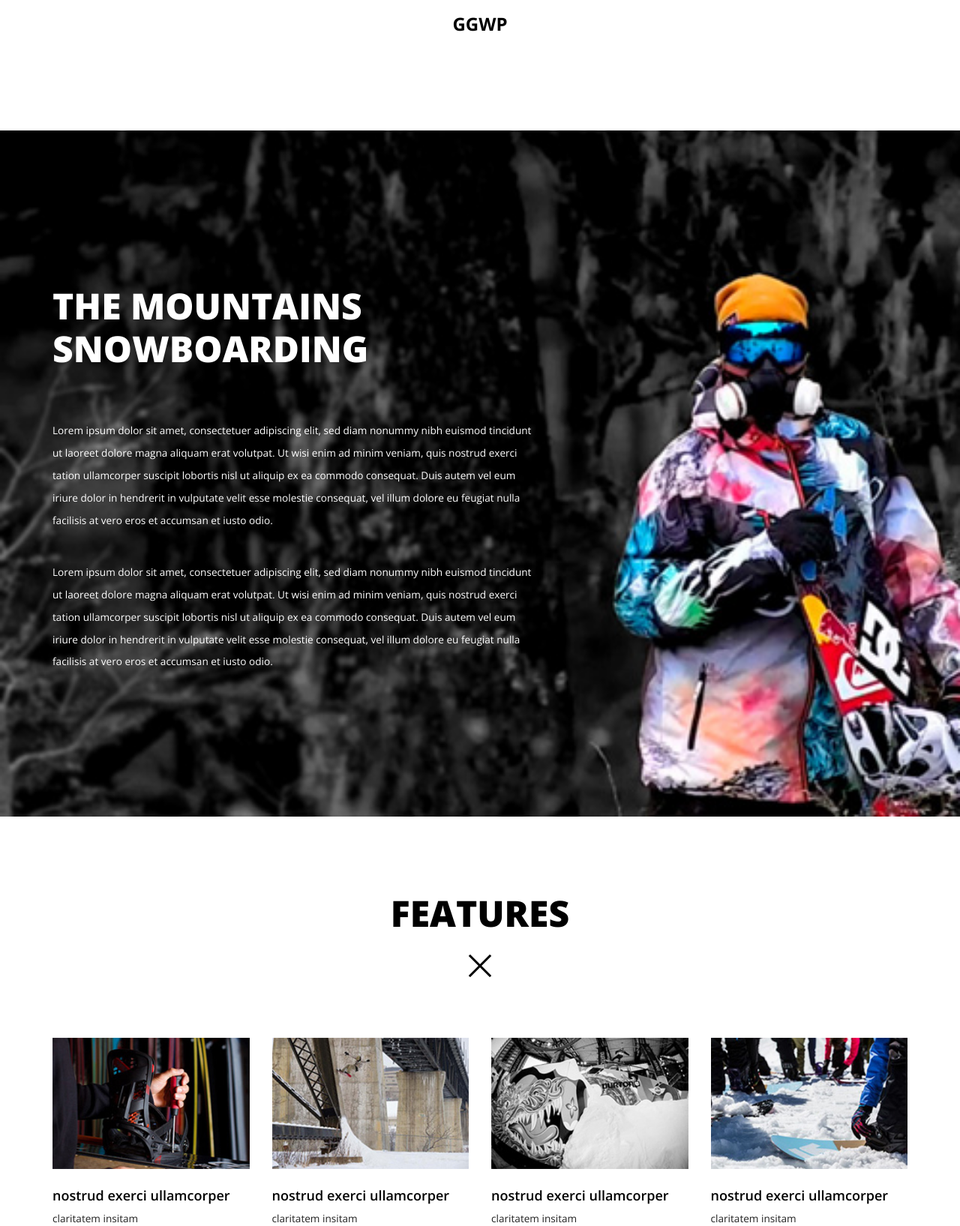
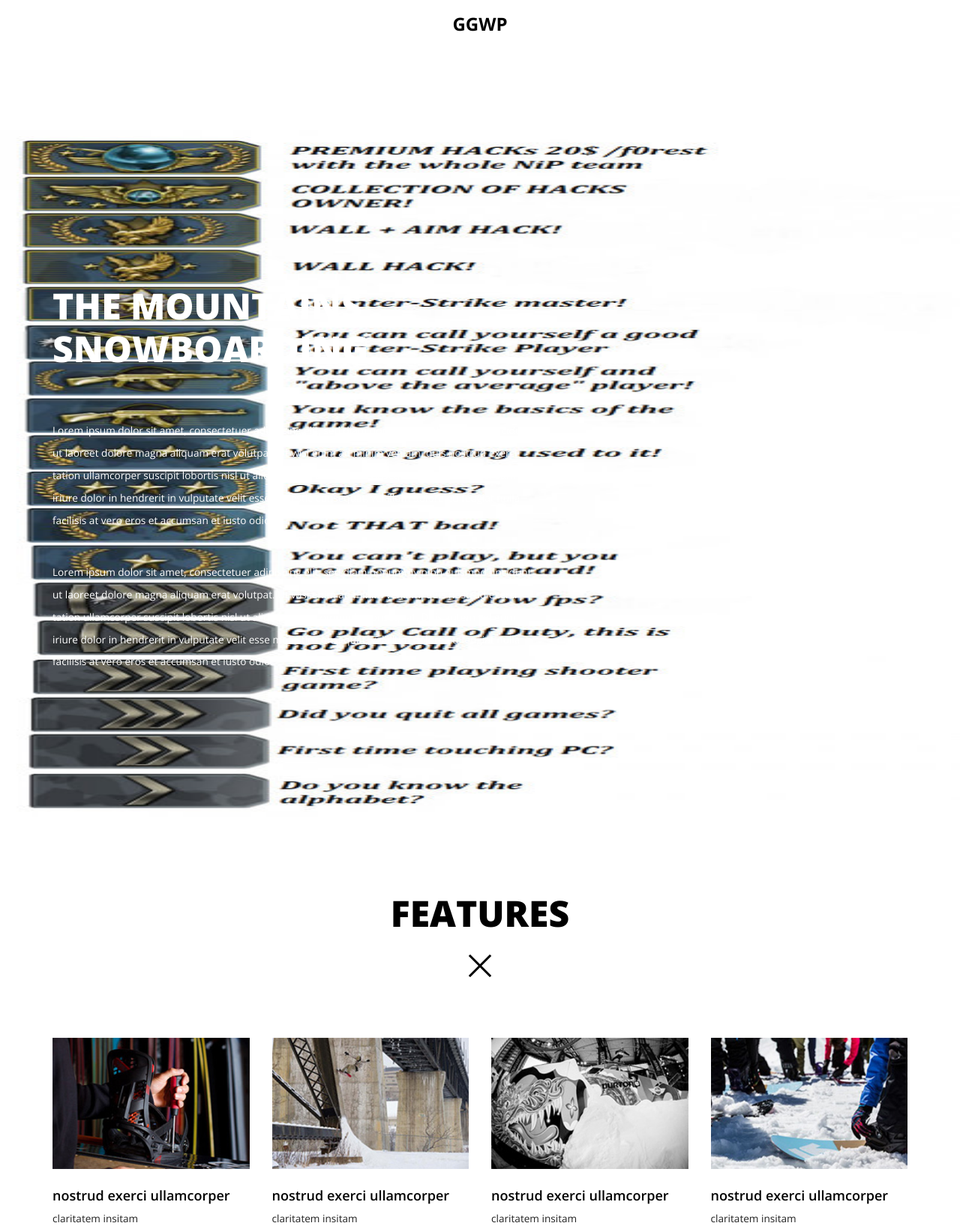
Before and after one commit to GabeNewe11/GabeNewe11.github.io, a PHP site: page / in a window 1280 px wide. Shown: the part 1294-2929 px from the top of the page at 75% size. Run offline with PHP 8.4, Linux system fonts and the light colour scheme.

Commit message:
Changed Bottom Pic

```diff
--- a/css/style.css
+++ b/css/style.css
@@ -544,7 +544,7 @@ li.list_desc h4 a:hover{
 }
 .content-bottom{
 	width:100%;
-	background: url(../images/bg_image.jpg)no-repeat center top;
+	background: url(../images/RANKS.jpg)no-repeat center top;
 	-webkit-background-size: cover;
 	-moz-background-size: cover;
 	-o-background-size: cover;
```
Also changed, not shown: images/RANKS.jpg (added).
